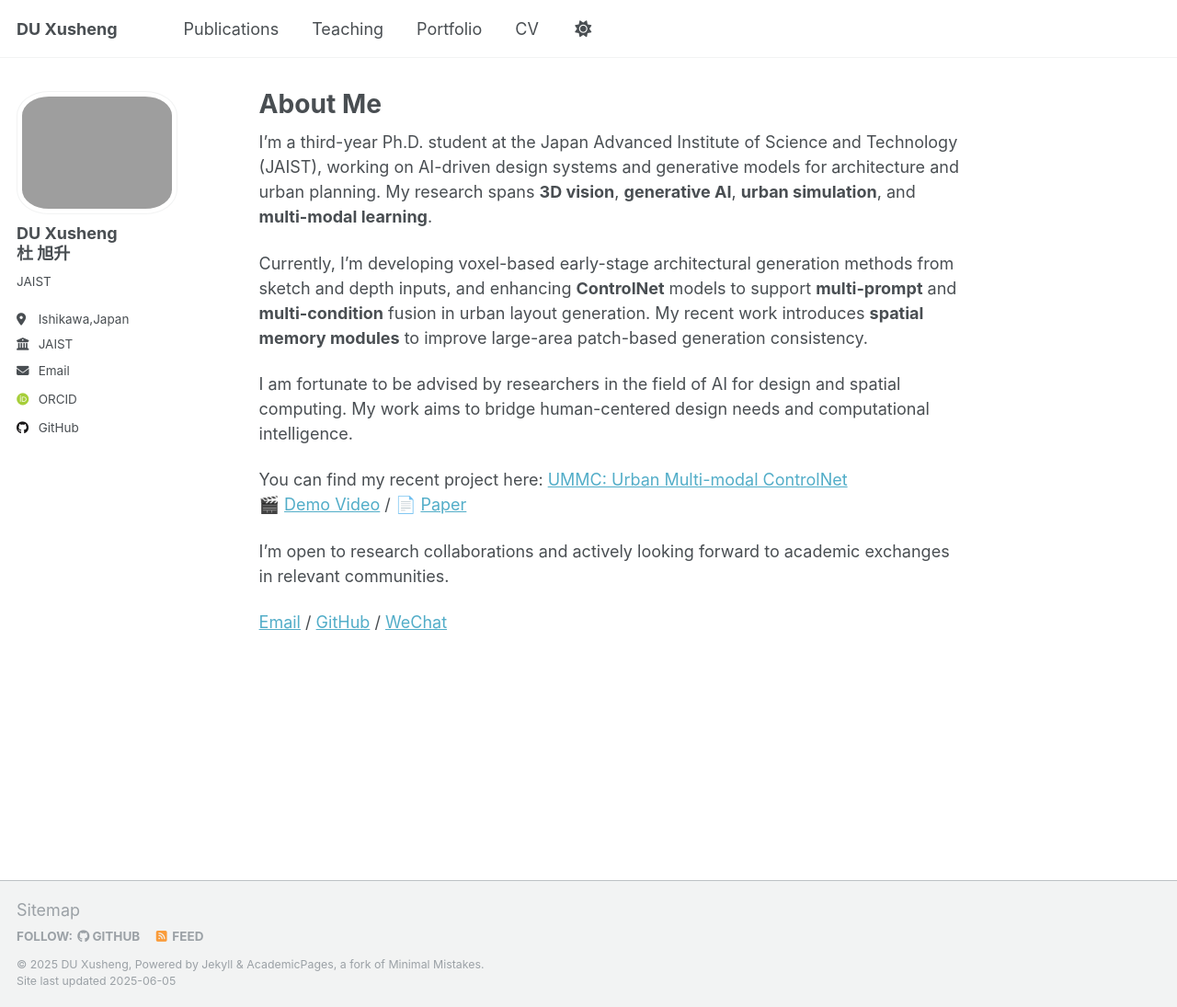
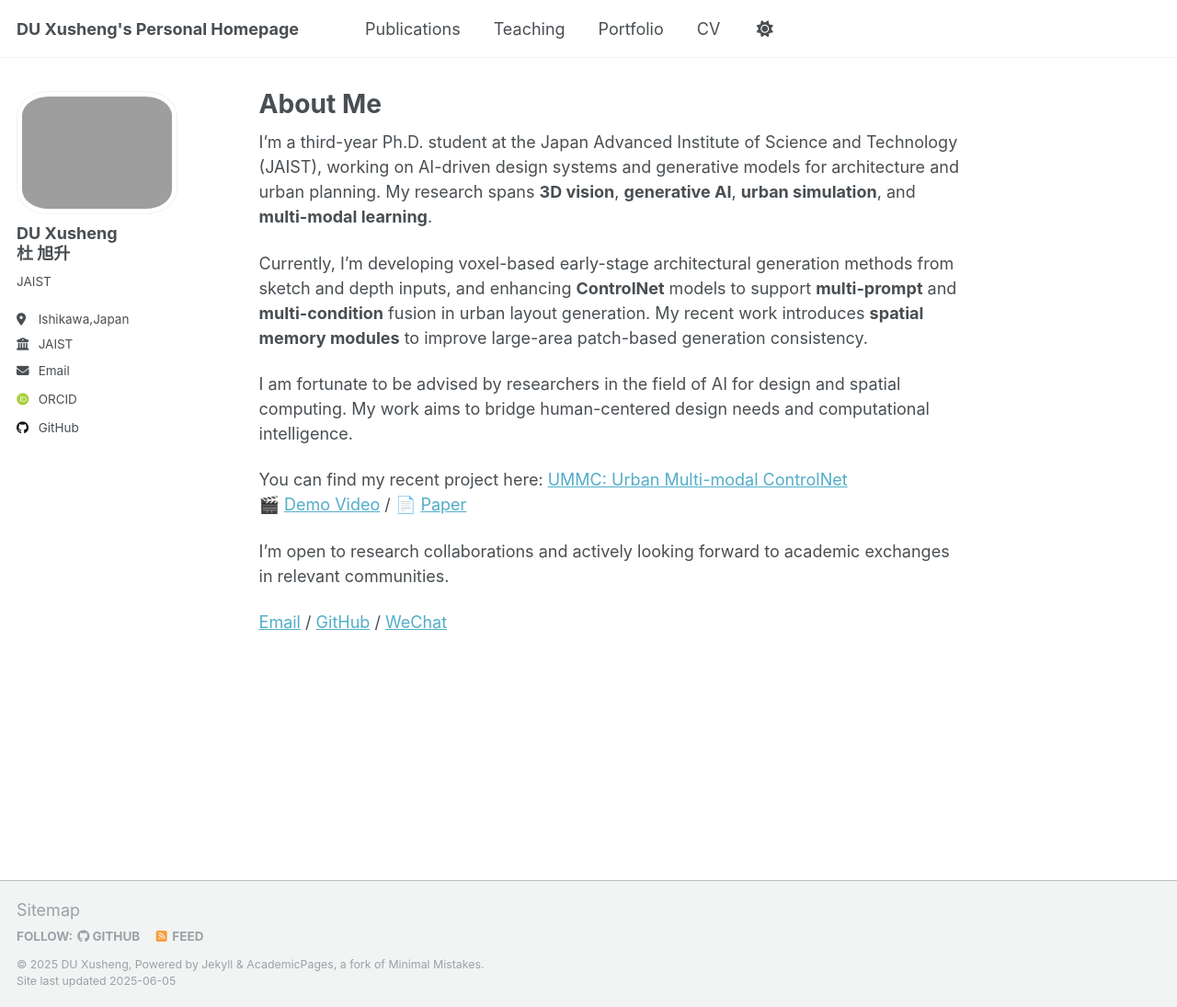
Before and after one commit to ToKyokushou/ToKyokushou.github.io, a Jekyll site: the page built from _pages/about.md, in a window 1280 px wide and 1095 px high. Shown: the whole window at 92% size. Built offline with Jekyll 4.4.1, drawn with Linux system fonts in a browser that asks for light colours; some web fonts are replaced.

Commit message:
Update _config.yml

```diff
--- a/_config.yml
+++ b/_config.yml
@@ -9,7 +9,7 @@
 # Basic Site Settings
 locale                   : "en-US"
 site_theme               : "default"
-title                    : "DU Xusheng"
+title                    : "DU Xusheng's Personal Homepage"
 title_separator          : "-"
 name                     : &name "DU Xusheng"
 description              : &description "personal description"
```
